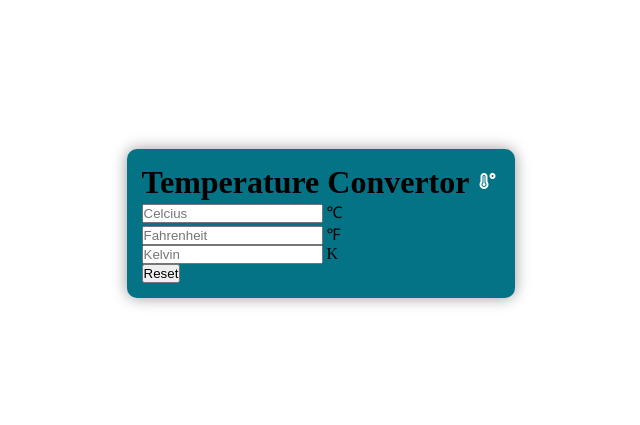
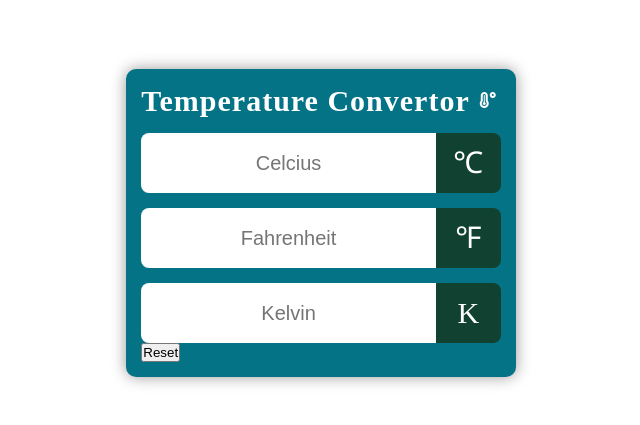
Before and after one commit to aanchalsaket/Temperature-converter, a plain HTML site: page index.html in a window 1280 px wide. Shown: the part 177-602 px from the top of the page, without its empty margins (319-959 px from the left). Drawn offline with Linux system fonts and the light colour scheme.

Commit message:
added cfk css

```diff
--- a/style.css
+++ b/style.css
@@ -32,3 +32,50 @@ body{
     color: #fff;
     letter-spacing: 5px;
 }
+
+h1{
+    color: #fff;
+    letter-spacing: 1px;
+    font-size: 30px;
+}
+
+#celcius, #fahrenheit, #kelvin{
+    display: flex;
+    justify-content: center;
+    align-items: center;
+    margin-top: 15px;
+
+}
+
+input{
+    flex: 5;
+    height: 60px;
+    font-size: 20px;
+    text-align: center;
+    border: none;
+    outline: none;
+    border-radius: 8px 0 0 8px;
+    padding: 0 10px;
+}
+
+/* for chrome, safari, edge, opera */
+input::-webkit-outer-spin-button,
+input::-webkit-inner-spin-button{
+    -webkit-appearance: none;
+}
+
+input{
+    -moz-appearance: textfield;
+}
+
+.icon{
+    flex: 1;
+    height: 60px;
+    line-height: 60px;
+    padding: 0 5px;
+    text-align: center;
+    font-size: 30px;
+    background: rgb(17, 65, 48);
+    color: #fff;
+    border-radius: 0 8px 8px 0;
+}
```
